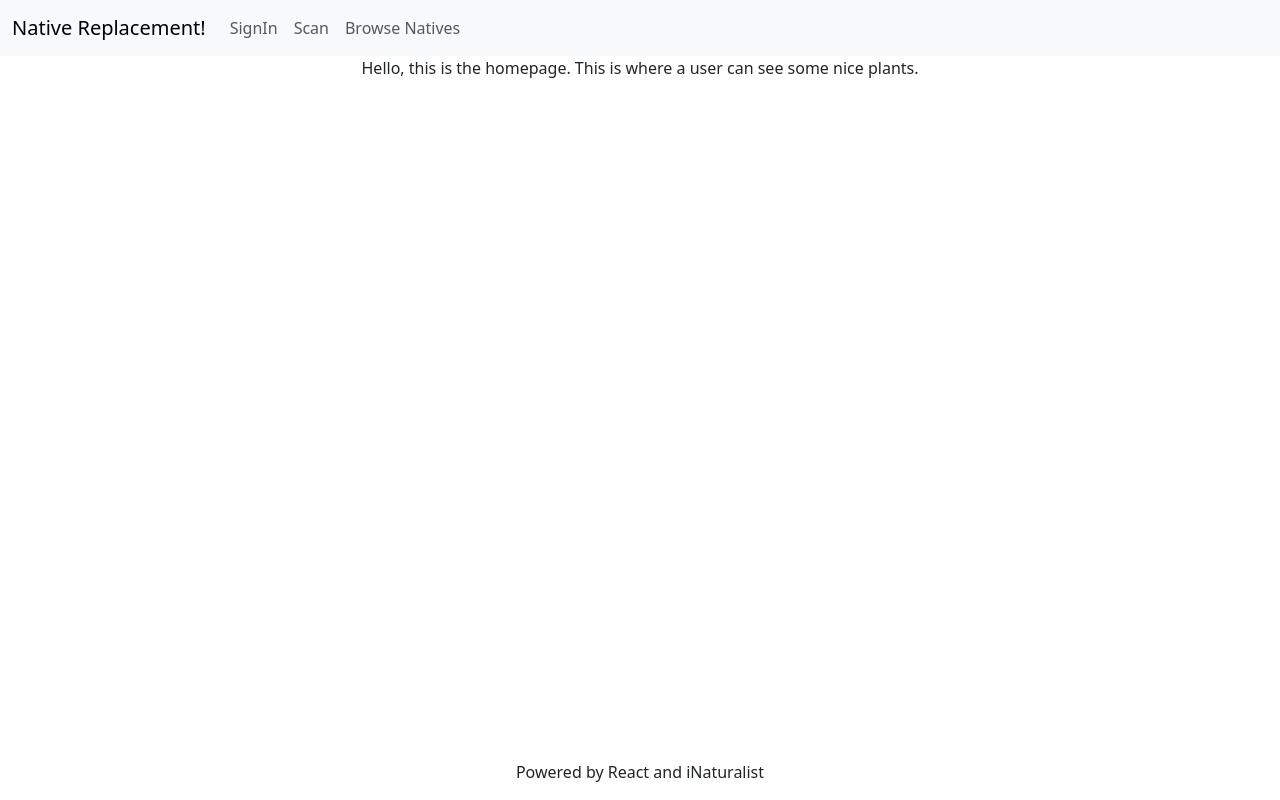
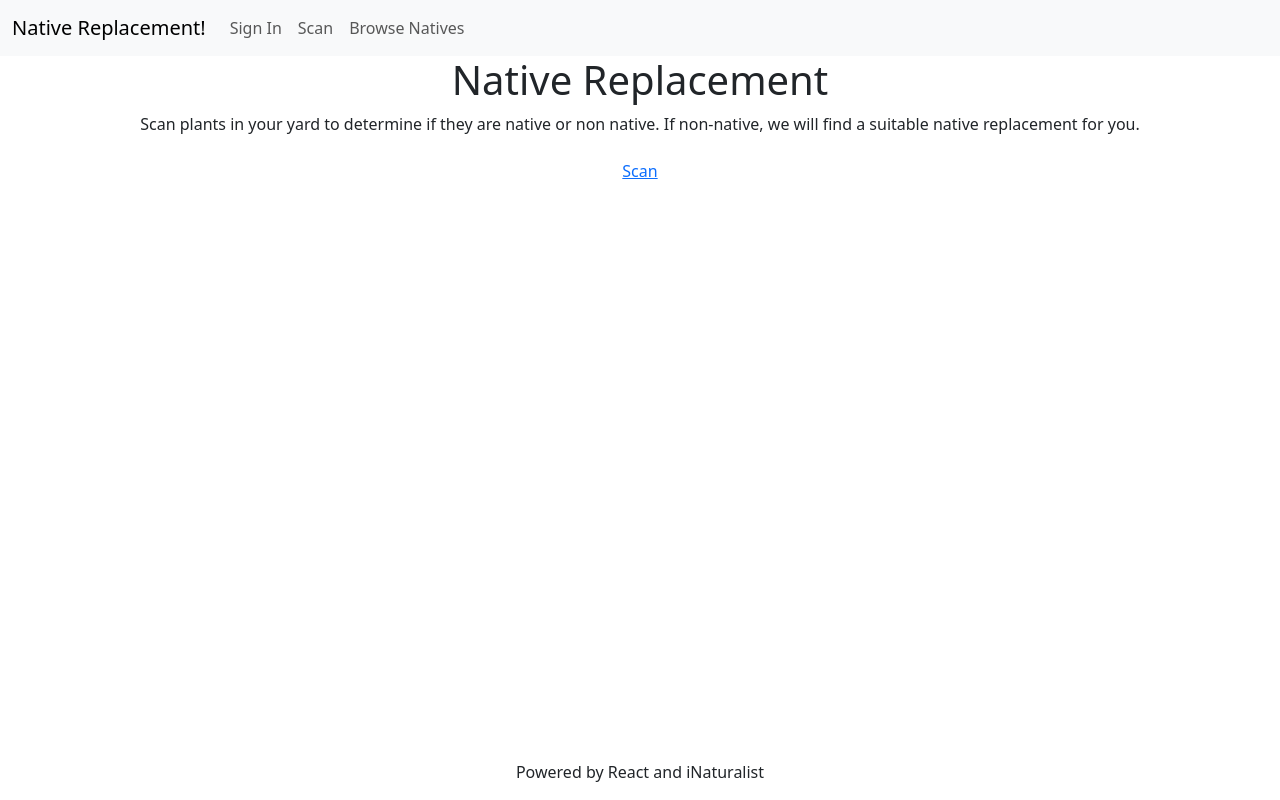
Before and after one commit to ctalv/houston-natives, a React (Create React App) app in the folder client/: page / in a window 1280 px wide. Built offline with nearby package versions, Linux system fonts and the light colour scheme.

Commit message:
Modified homepage.

```diff
--- a/client/src/components/Homepage.js
+++ b/client/src/components/Homepage.js
@@ -1,9 +1,17 @@
 import React from 'react';
+import { Link } from 'react-router-dom';
+
 
 function Homepage() {
     return (
         <div>
-            Hello, this is the homepage. This is where a user can see some nice plants.
+            <div>
+                <h1>Native Replacement</h1>
+                <p>Scan plants in your yard to determine if they are native or non native. If non-native, we will find a suitable native replacement for you.</p>
+            </div>
+            <button class="btn">
+                <Link>Scan</Link>
+            </button>
         </div>
     )
 }
--- a/client/src/components/Navbar.js
+++ b/client/src/components/Navbar.js
@@ -1,6 +1,8 @@
 import React from 'react';
 import "bootstrap/js/src/collapse.js";
 import { Link } from 'react-router-dom'
+import Auth from "../utils/auth";
+
 
 // import SignIn from '../pages/Login';
 
@@ -14,7 +16,7 @@ function showLogin () {
         );
     } else {
         return (
-            <Link to="/signin" className="nav-link">SignIn</Link>
+            <Link to="/signin" className="nav-link">Sign In</Link>
         );
     }
 }
--- /dev/null
+++ b/client/src/utils/auth.js
@@ -0,0 +1,45 @@
+// import decode from 'jwt-decode';
+
+class AuthService {
+  getProfile() {
+    return decode(this.getToken());
+  }
+
+  loggedIn() {
+    // Checks if there is a saved token and it's still valid
+    const token = this.getToken();
+    return !!token && !this.isTokenExpired(token);
+  }
+
+  isTokenExpired(token) {
+    try {
+      const decoded = decode(token);
+      if (decoded.exp < Date.now() / 1000) {
+        return true;
+      } else return false;
+    } catch (err) {
+      return false;
+    }
+  }
+
+  getToken() {
+    // Retrieves the user token from localStorage
+    return localStorage.getItem('id_token');
+  }
+
+  login(idToken) {
+    // Saves user token to localStorage
+    localStorage.setItem('id_token', idToken);
+
+    window.location.assign('/');
+  }
+
+  logout() {
+    // Clear user token and profile data from localStorage
+    localStorage.removeItem('id_token');
+    // this will reload the page and reset the state of the application
+    window.location.assign('/');
+  }
+}
+
+export default new AuthService();
```
